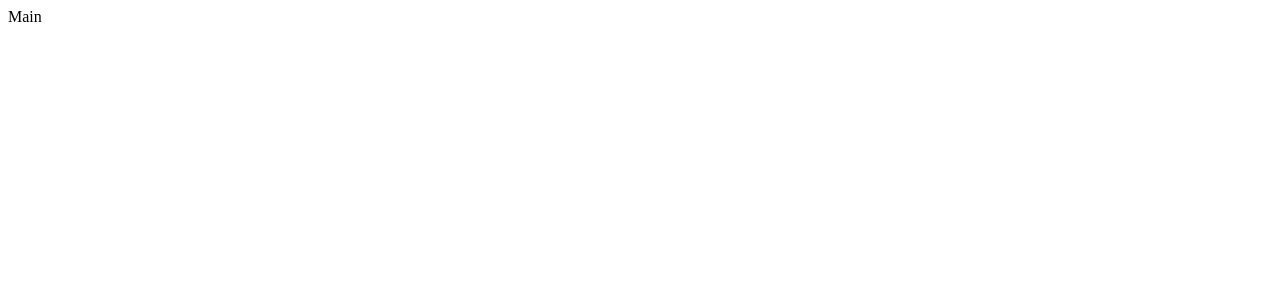
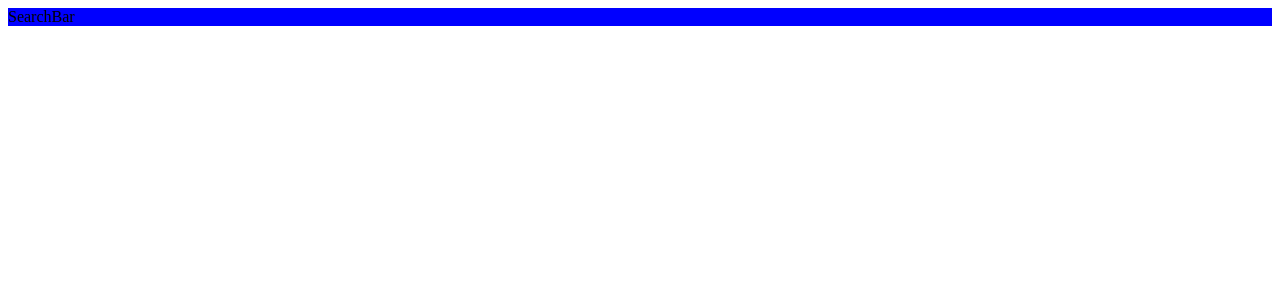
Before and after one commit to elquespera/react-2023, a React (Vite) app: page / in a window 1280 px wide. Shown: the top 300 px of the page. Built offline with nearby package versions, Linux system fonts and the light colour scheme.

Commit message:
feat: add search bar component & install sass

```diff
--- a/package.json
+++ b/package.json
@@ -30,6 +30,7 @@
     "eslint-plugin-react-hooks": "^4.6.0",
     "husky": "^8.0.3",
     "prettier": "^2.8.4",
+    "sass": "^1.59.3",
     "typescript": "^4.9.3",
     "vite": "^4.2.0"
   }
--- /dev/null
+++ b/src/components/SearchBar/SearchBar.module.scss
@@ -0,0 +1,3 @@
+.wrapper {
+  background: blue;
+}
--- /dev/null
+++ b/src/components/SearchBar/SearchBar.tsx
@@ -0,0 +1,8 @@
+import React from 'react';
+import styles from './SearchBar.module.scss';
+
+export default class SearchBar extends React.Component {
+  render() {
+    return <div className={styles.wrapper}>SearchBar</div>;
+  }
+}
--- a/src/routes/Main.tsx
+++ b/src/routes/Main.tsx
@@ -1,7 +1,12 @@
 import React from 'react';
+import SearchBar from '../components/SearchBar/SearchBar';
 
 export default class Main extends React.Component {
   render() {
-    return <div>Main</div>;
+    return (
+      <div>
+        <SearchBar />
+      </div>
+    );
   }
 }
```
Also changed, not shown: 1 other file (tests, documents, lock files or other folders).
